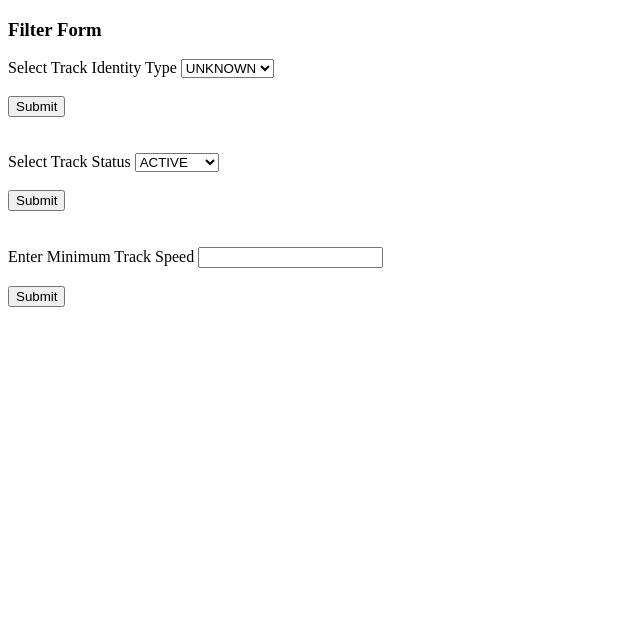
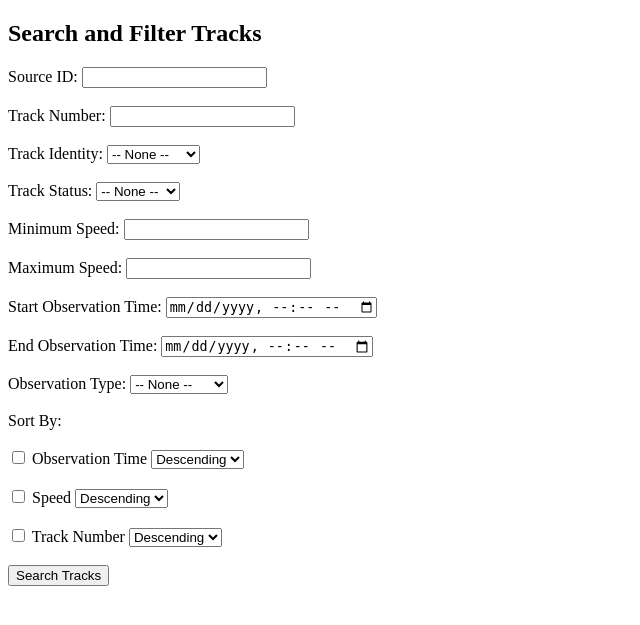
Before and after one commit to mta-mtdlsad/MTDL_Version1, a web app: page /filter-form.html in a window 1280 px wide. Shown: the top 625 px of the page, without its empty margins (0-640 px from the left). Run offline with its HTML, style and script files only (its server is not run), Linux system fonts and the light colour scheme; data that the repository does not hold is empty.

Commit message:
Commit 4f :: Day 7 :: Added advanced filtering :: Modified filter-form.html, FilterTracksServlet, TrackRepository, and TrackService to support advanced filtering

```diff
--- a/src/com/service/TrackService.java
+++ b/src/com/service/TrackService.java
@@ -4,6 +4,7 @@ import com.domain.Track;
 import com.domain.ValidationResult;
 import com.repository.TrackRepository;
 
+import java.time.LocalDateTime;
 import java.util.List;
 import java.util.Map;
 
@@ -124,4 +125,8 @@ public class TrackService {
         track_repo.clearTracksTable();
         System.out.println("Track table cleared successfully"); //prints confirmation string
     }
+
+    public List<Track> filterTracks(List<String> filters, List<String> filter_values, List<String> sort, LocalDateTime start_time, LocalDateTime end_time) {
+        return track_repo.searchAllTracks(filters, filter_values, sort, start_time, end_time);
+    }
 }
--- a/web/filter-form.html
+++ b/web/filter-form.html
@@ -1,42 +1,105 @@
 <!DOCTYPE html>
+
 <html>
 <head>
-    <meta charset="UTF-8">
-    <title>EDGE | Filter Form</title>
+    <title>Filter Tracks</title>
 </head>
 <body>
-<div class="">
-    <h3>Filter Form</h3>
+<h2>Search and Filter Tracks</h2>
+<form method="get" action="tracks/filter">
+    <!-- Source ID -->
+    <label>Source ID:</label>
+    <input type="text" name="sourceId" pattern="[A-Za-z0-9_-]{2,30}"><br><br>
+    <!--Track Number -->
+    <label>Track Number:</label>
+    <input type="text" name="trackNumber">
+    <br><br>
+    <!-- Identity -->
+    <label>Track Identity:</label>
+    <select name="identity">
+        <option selected value=""> -- None -- </option>
+        <option value="FRIEND">FRIEND</option>
+        <option value="HOSTILE">HOSTILE</option>
+        <option value="NEUTRAL">NEUTRAL</option>
+        <option value="UNKNOWN">UNKNOWN</option>
+    </select>
+    <br><br>
+    <!-- Status -->
+    <label>Track Status:</label>
+    <select name="status">
+        <option selected value=""> -- None -- </option>
+        <option value="ACTIVE">ACTIVE</option>
+        <option value="INACTIVE">INACTIVE</option>
+    </select>
+    <br><br>
+    <!-- Speed -->
+    <label>Minimum Speed:</label>
+    <input type="number" name="minSpeed" min="0" step="any"><br><br>
+    <label>Maximum Speed:</label>
+    <input type="number" name="maxSpeed" min="0" step="any">
+    <br><br>
+    <!-- Observation Time -->
+    <label>Start Observation Time:</label>
+    <input type="datetime-local" name="startTime" id="startTime">
+    <br><br>
+    <label>End Observation Time:</label>
+    <input type="datetime-local" name="endTime" id="endTime">
+    <br><br>
+    <!-- Observation Type -->
+    <label>Observation Type:</label>
+    <select name="observationType" id="observationType">
+        <option selected value=""> -- None -- </option>
+        <option value="current">Current Only</option>
+        <option value="stale">Stale Only</option>
+    </select>
+    <br><br>
+    <label>Sort By:</label>
+    <br><br>
+    <label>
+        <input type="checkbox" name="timeSort" value="timeSort">
+        Observation Time
+    </label>
+    <select name="timeSortDirection">
+        <option value="DESC">Descending</option>
+        <option value="ASC">Ascending</option>
+    </select>
+    <br><br>
+    <label>
+        <input type="checkbox" name="speedSort" value="speedSort">
+        Speed
+    </label>
+    <select name="speedSortDirection">
+        <option value="DESC">Descending</option>
+        <option value="ASC">Ascending</option>
+    </select>
+    <br><br>
+    <label>
+        <input type="checkbox" name="trackNumberSort" value="trackNumberSort">
+        Track Number
+    </label>
+    <select name="trackNumberSortDirection">
+        <option value="DESC">Descending</option>
+        <option value="ASC">Ascending</option>
+    </select>
+    <br><br>
+    <input type="submit" value="Search Tracks">
+</form>
+</body>
+<script>
+    const observationType = document.getElementById('observationType');
+    const startTime = document.getElementById('startTime');
+    const endTime = document.getElementById('endTime');
 
-    <form method="get" action="tracks/filter">
-        <label>Select Track Identity Type</label>
-        <select name="trackFilterIdentity" required>
-            <option value="FRIEND">FRIEND</option>
-            <option value="HOSTILE">HOSTILE</option>
-            <option value="NEUTRAL">NEUTRAL</option>
-            <option value="UNKNOWN" selected>UNKNOWN</option></select><br><br>
-        <input type="hidden" name="purpose" value="identity">
-        <input type="submit">
-    </form><br><br>
-
-    <form method="get" action="tracks/filter">
-        <label>Select Track Status</label>
-        <select name="trackFilterStatus" required>
-            <option value="ACTIVE" selected>ACTIVE</option>
-            <option value="INACTIVE">INACTIVE</option>
-        </select><br><br>
-        <input type="hidden" name="purpose" value="status">
-        <input type="submit">
-    </form><br><br>
-
-    <form method="get" action="tracks/filter">
-        <label>Enter Minimum Track Speed</label>
-        <input type="number" name="trackFilterSpeed" required><br><br>
-        <input type="hidden" name="purpose" value="speed">
-        <input type="submit">
-    </form>
-
-</div>
-
-</body>
+    observationType.addEventListener('change', function() {
+        if (this.value === "") {
+            startTime.disabled = false;
+            endTime.disabled = false;
+        } else {
+            startTime.disabled = true;
+            endTime.disabled = true;
+            startTime.value = '';
+            endTime.value = '';
+        }
+    })
+</script>
 </html>
```
Also changed, not shown: src/com/repository/TrackRepository.java (+39 -33 lines), src/com/web/sevlet/FilterTracksServlet.java (+81 -9 lines).
